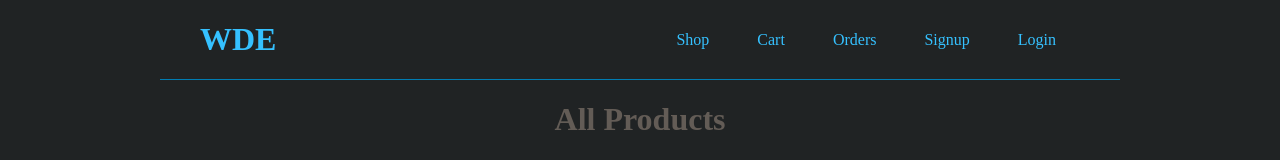
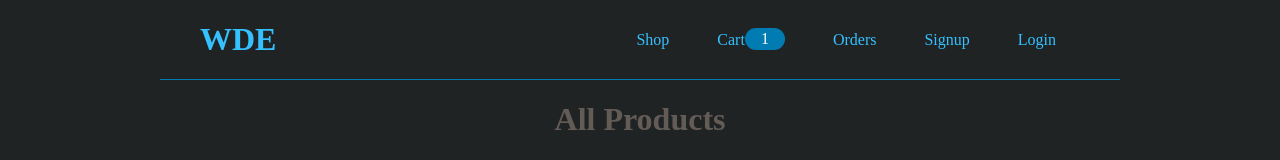
Before and after one commit to Arthur-Ferreira/WebDeveloperEssentials-APP, a React (Vite) app: page / in a window 1280 px wide. Shown: the top 160 px of the page. Built offline with nearby package versions, Linux system fonts and the light colour scheme.

Commit message:
Feat Development: Badge update at Navigation

```diff
--- a/src/components/molecules/Navigation/index.tsx
+++ b/src/components/molecules/Navigation/index.tsx
@@ -1,5 +1,5 @@
 import NavItems from "./styles";
-// import Badge from "../../atoms/Badge";
+import Badge from "../../atoms/Badge";
 import Anchor from "../../atoms/Anchor";
 
 
@@ -11,7 +11,7 @@ const Navigation: React.FC = () => {
         <li>
           <Anchor to="/cart">
             Cart
-            {/* <Badge>Teste</Badge> */}
+            <Badge>1</Badge>
           </Anchor>
         </li>
         <li><Anchor to="/orders">Orders</Anchor></li>
```
